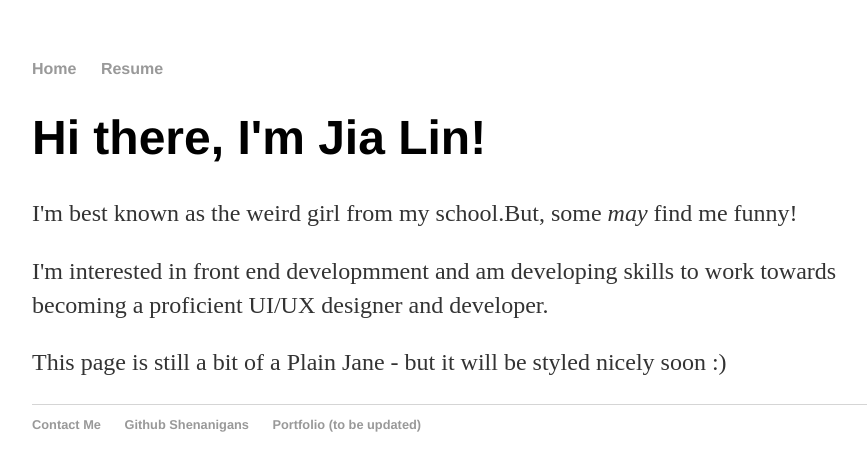
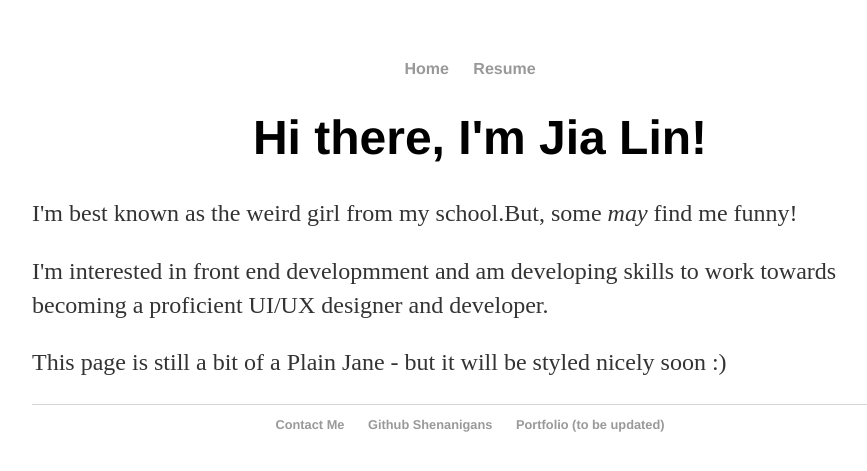
Before and after one commit to jlin95/jlin95.github.io, a Jekyll site: the page index.html, which Jekyll copies as it is, in a window 1280 px wide. Shown: the top 471 px of the page, without its empty margins (160-1027 px from the left). Built offline with Jekyll 4.4.1, drawn with Linux system fonts in a browser that asks for light colours.

Commit message:
Update main.css

```diff
--- a/css/main.css
+++ b/css/main.css
@@ -5,6 +5,7 @@ body {
 nav ul, footer ul {
     font-family:'Helvetica', 'Arial', 'Sans-Serif';
     padding: 0px;
+    text-align: center;
     list-style: none;
     font-weight: bold;
 }
@@ -20,6 +21,7 @@ a:hover {
     text-decoration: underline;
 }
 h1 {
+    text-align: center;
     font-size: 3em;
     font-family:'Helvetica', 'Arial', 'Sans-Serif';
 }
@@ -34,6 +36,7 @@ footer {
 }
 
 ul.posts {
+    text-align: center;
     margin: 20px auto 40px;
     font-size: 1.5em;
 }
```
